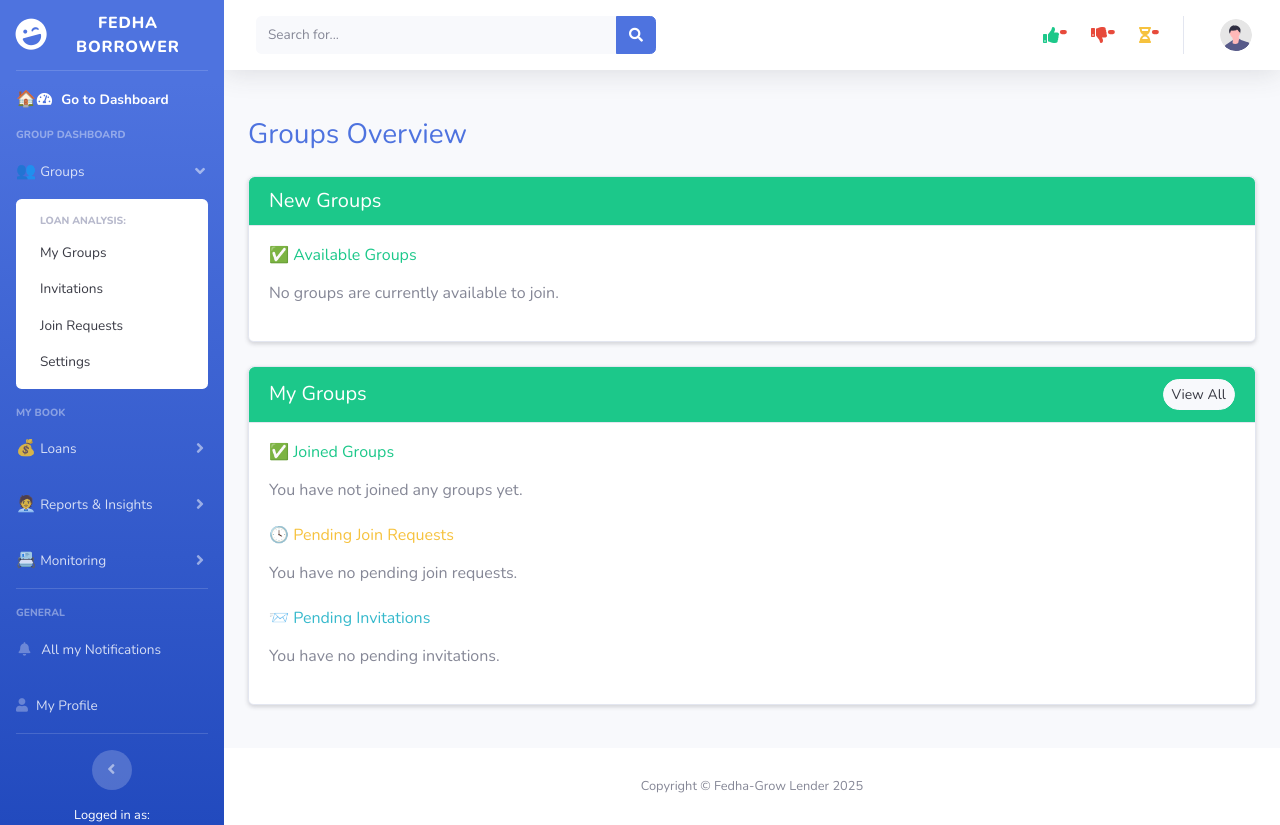
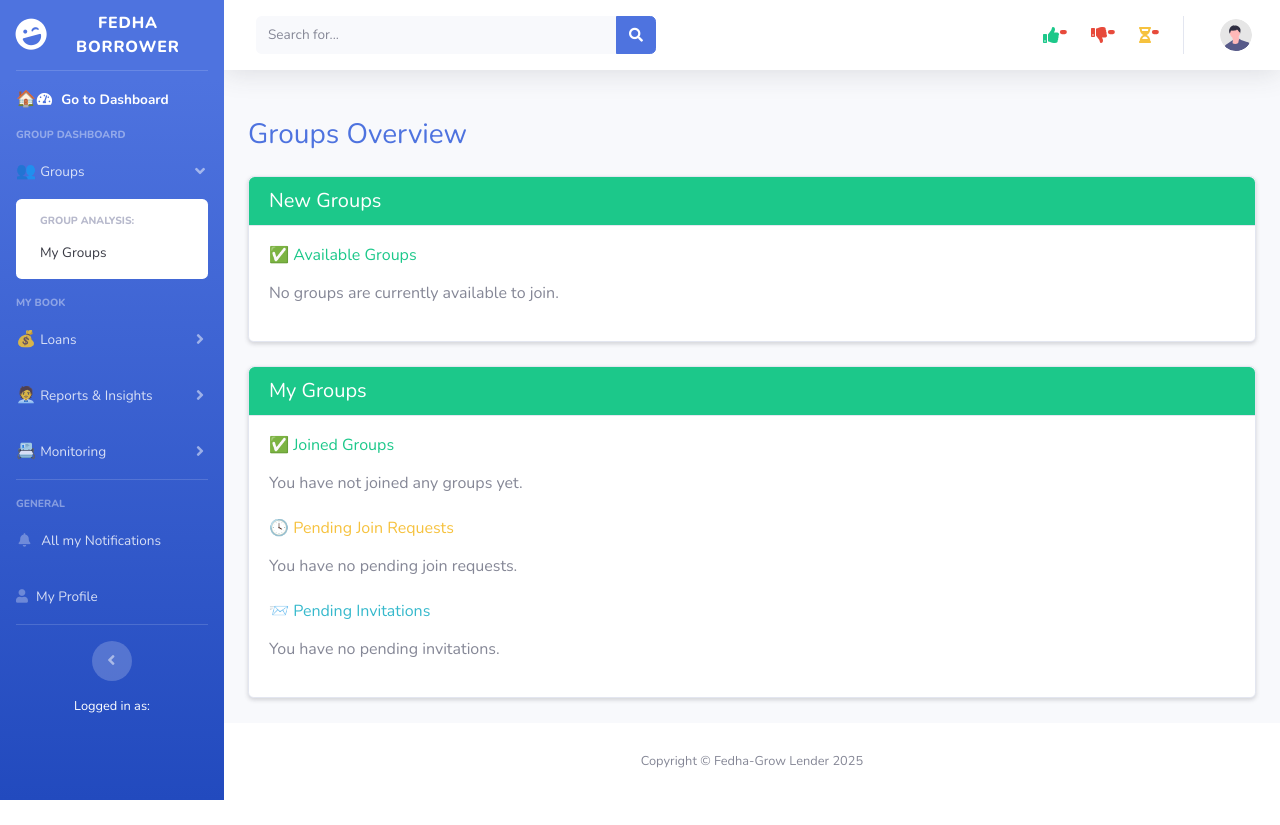
Before and after one commit to Kizzo-glitch/microfinance, a Django app: template borrowers/templates/borrower_groups_dashboard.html in a window 1280 px wide, after a click that opens the changed part. After the commit the page ends 800 px from the top, so only its background shows below. Run offline with Django 5.2, Linux system fonts and the light colour scheme; the template is opened without the code that fills it, so the values that code supplies are empty; some libraries are stand-ins or nearby versions.

Commit message:
groups fix

```diff
--- a/borrowers/templates/borrower_groups_dashboard.html
+++ b/borrowers/templates/borrower_groups_dashboard.html
@@ -39,7 +39,9 @@
             <div class="card shadow-sm mt-4">
                 <div class="card-header bg-success text-white d-flex justify-content-between align-items-center rounded-top">
                     <h5 class="mb-0"><i class="bi bi-people-fill me-2"></i>My Groups</h5>
+                    {% if joined_groups %}
                     <a href="{% url 'groups:group_list' %}" class="btn btn-light btn-sm rounded-pill">View All</a>
+                    {% endif %}
                 </div>
 
                 <div class="card-body">
--- a/borrowers/templates/borrower_sidebar.html
+++ b/borrowers/templates/borrower_sidebar.html
@@ -33,12 +33,12 @@
                 </a>
                 <div id="collapseGroups" class="collapse" aria-labelledby="headingGroups" data-parent="#accordionSidebar">
                     <div class="bg-white py-2 collapse-inner rounded">
-                        <h6 class="collapse-header">Loan Analysis:</h6>
+                        <h6 class="collapse-header">Group Analysis:</h6>
                         <a class="collapse-item" href="{% url 'borrowers:borrower_groups_dashboard' %}">My Groups</a>
-                        <a class="collapse-item" href="{% url 'borrowers:pending_loan' %}">Invitations</a>
+                        <!--<a class="collapse-item" href="{% url 'borrowers:pending_loan' %}">Invitations</a>
 
                         <a class="collapse-item" href="{% url 'borrowers:my_loan_list' %}">Join Requests</a>
-                        <a class="collapse-item" href="{% url 'borrowers:view_documents' %}">Settings</a>
+                        <a class="collapse-item" href="{% url 'borrowers:view_documents' %}">Settings</a>-->
                     </div>
                 </div>
             </li>
--- a/groups/views.py
+++ b/groups/views.py
@@ -64,6 +64,7 @@ def register_group_admin(request):
 def group_borrower_profile(request):
 	if request.user.is_borrower:
 		user = request.user
+		current_user = BorrowerProfile.objects.get(user=request.user)
 		try:
 			current_user = BorrowerProfile.objects.get(user=request.user)
 		except BorrowerProfile.DoesNotExist:
@@ -76,7 +77,6 @@ def group_borrower_profile(request):
 
 		# Get original User Form (still editable for borrower details)
 		form = BorrowerProfileForm(request.POST or None, instance=current_user)
-
 
 		# Get or create the BorrowerProfile instance for the current user
 		try:
@@ -131,8 +131,7 @@ def group_borrower_profile(request):
 		})
 
 	messages.error(request, "You Must Be Logged In To Access That Page!!")
-	return redirect('groups:group_landing')
-
+	return redirect('groups:groups_landing')
 
 
 
```
Also changed, not shown: media/Borrower-photos/KD.jpeg (added).
